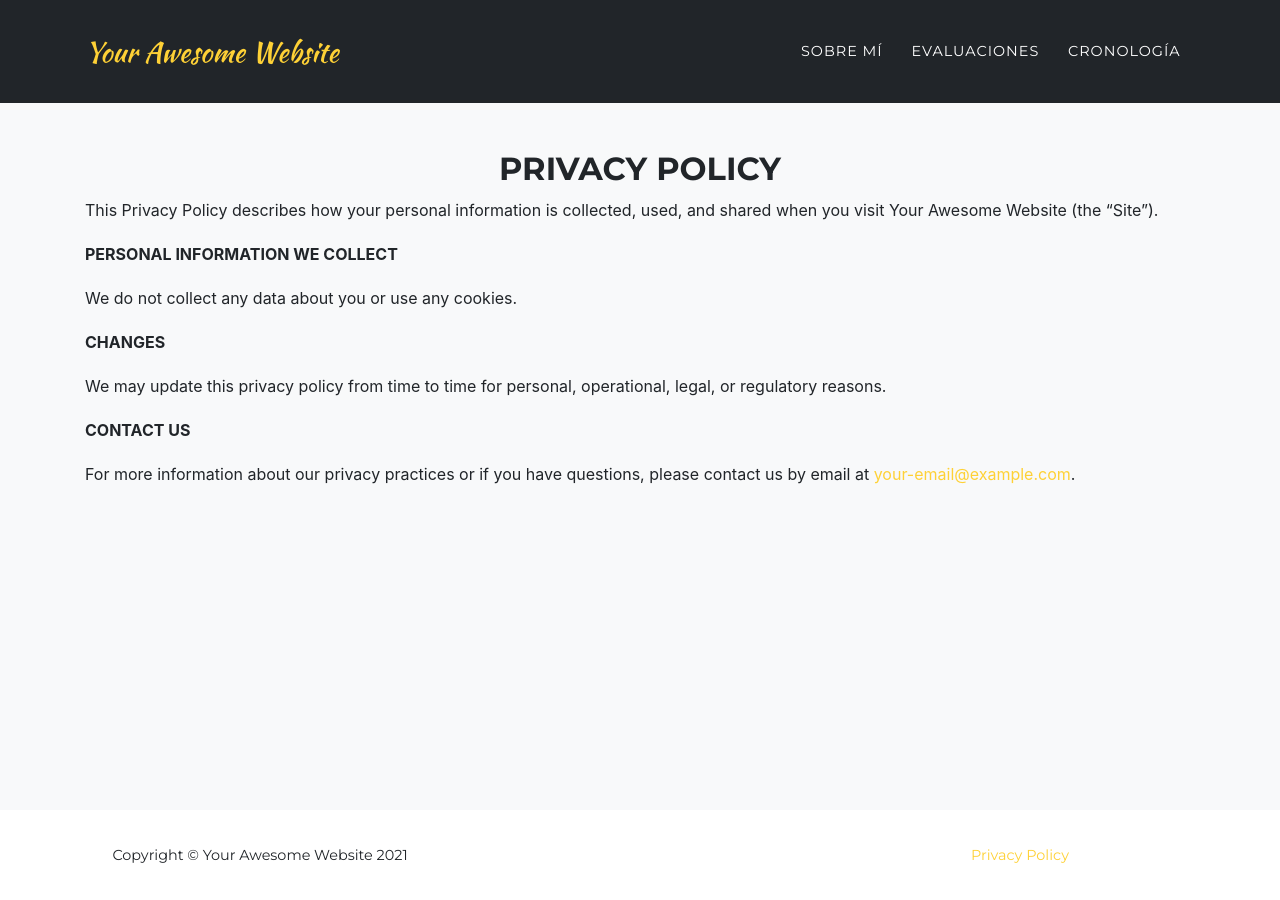
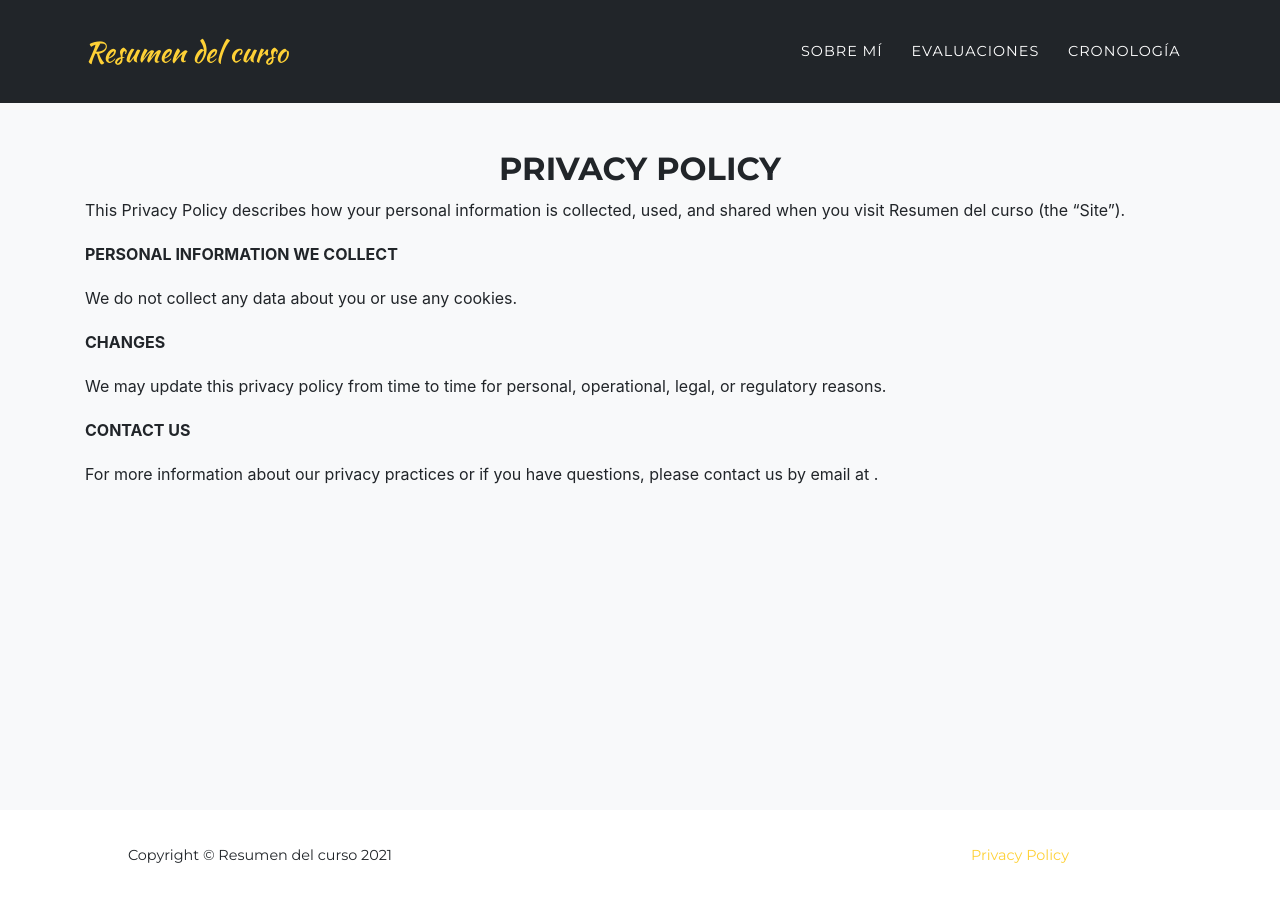
Before and after one commit to javascriptzurbaran/github.ioresumen.io, a Jekyll site: the page built from legal.md, in a window 1280 px wide. Built offline with Jekyll 4.4.1, drawn with Linux system fonts in a browser that asks for light colours; some web fonts are replaced.

Commit message:
Update _config.yml

```diff
--- a/_config.yml
+++ b/_config.yml
@@ -16,10 +16,10 @@ theme: jekyll-agency
 url    : "" # the base hostname & protocol for your site, e.g. http://example.com
 baseurl: "" # the subpath of your site, e.g. /blog
 
-title      : Your Awesome Website
-email      : your-email@example.com #this is also the email contact forms will go to
+title      : Resumen del curso
+email      : #this is also the email contact forms will go to
 description: "Site description"
-author     : Your Name
+author     : Miguel
 # logo:     #optional, defaults to site title
   # path: assets\img\clients\creative-market.jpg
   # height: 60 #height in px, defaults to 52px
```
